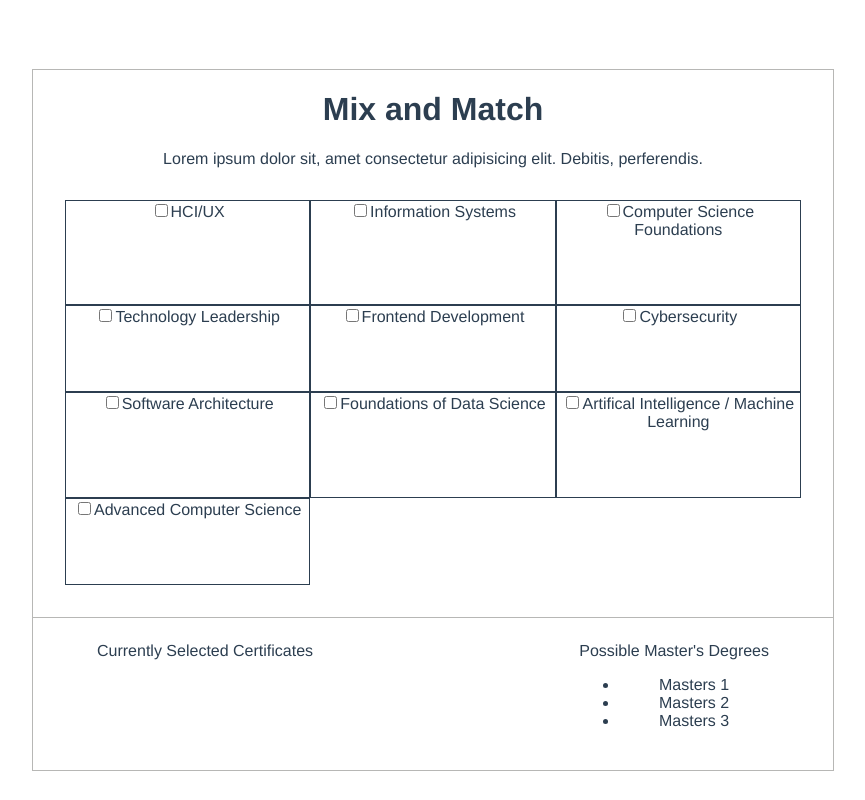
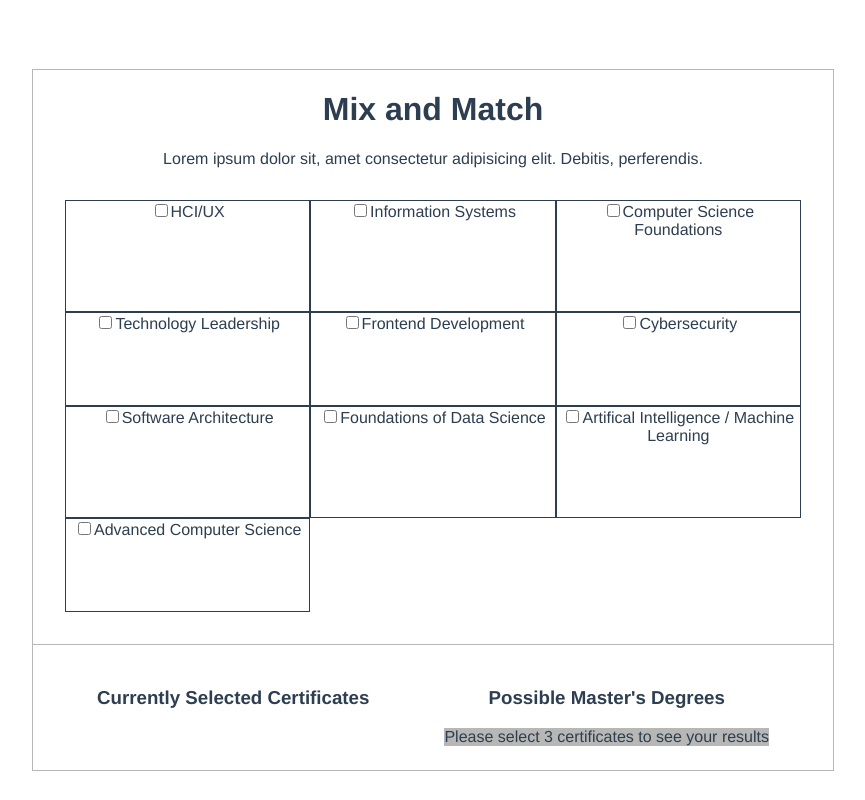
Before and after one commit to awanger/drexel_design_competition, a Vue app: page / in a window 1280 px wide. Shown: the whole page, without its empty margins (207-1072 px from the left). Built offline with nearby package versions, Linux system fonts and the light colour scheme.

Commit message:
Hide masters degree until three certificates are selected

```diff
--- a/src/App.vue
+++ b/src/App.vue
@@ -17,19 +17,19 @@
       </div>
       <div class="window-footer">
         <div class="certificates">
-          Currently Selected Certificates
-          <ul id="certificates-list">
+          <h3>Currently Selected Certificates</h3>
+          <ol id="certificates-list">
             <li v-for="cert in checkedCerts" :key="cert.name">
               {{ cert }}
             </li>
-          </ul>
+          </ol>
         </div>
         <div class="masters">
-          Possible Master's Degrees
-          <ul id="masters-list">
+          <h3>Possible Master's Degrees</h3>
+          <div class="placeholder" v-if="numOfSelectedCerts === 0">Please select 3 certificates to see your results</div>
+          <ul v-if="selectedThree" id="masters-list">
             <li>Masters 1</li>
             <li>Masters 2</li>
-            <li>Masters 3</li>
           </ul>
         </div>
       </div>
@@ -147,4 +147,8 @@ $light-grey: #b7b7b5;
   border: 1px solid;
 
 }
+
+.placeholder {
+  background-color: $light-grey;
+}
 </style>
```
